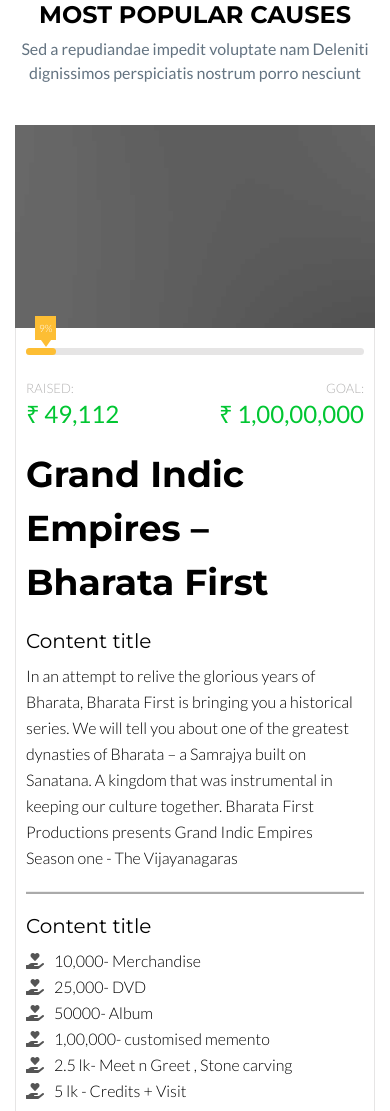
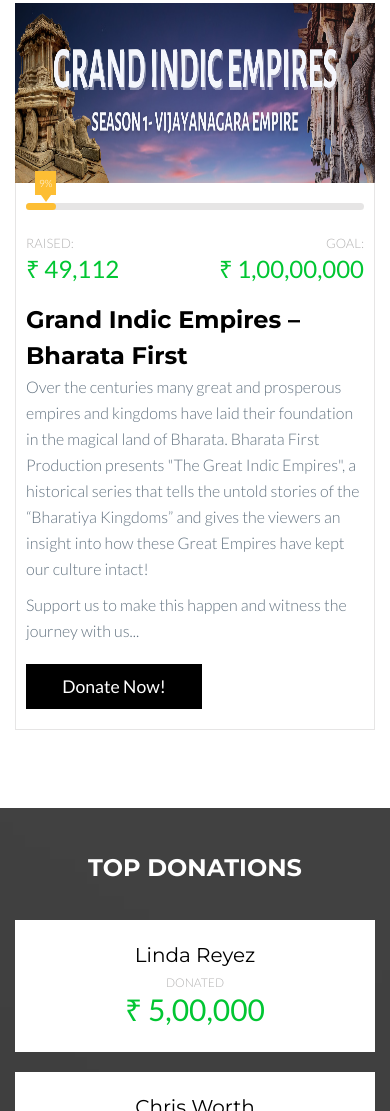
Before and after one commit to Luminous-Techs/BharataFirst-FrontEnd, a website: page index.html in a window 390 px wide. Shown: the part 889-2000 px from the top of the page. Drawn offline with Linux system fonts and the light colour scheme; files whose address does not match are found by name.

Commit message:
Update index.html
- removed perks and divider from box
- added responsive cover photo
- updated description for donation box....
- footer logo fixed

```diff
--- a/css/custom-home.css
+++ b/css/custom-home.css
@@ -38,9 +38,8 @@
 }
 
 .about-cover-photo {
-    min-width: 300px;
-    width: 100%;
-    aspect-ratio: 16 / 4;
+    height: 285px;
+    aspect-ratio: 4/1;
 }
 
 .money {
@@ -63,55 +62,18 @@
 .main-title {
     margin: unset;
     color: #000;
+    font-size: 2em;
     font-weight: 700;
 }
 
-.donation-container {
-    display: grid;
-    justify-items: center;
-    grid-template-rows: 1fr;
-    grid-template-columns: 1fr 50px 1fr;
-    padding: 20px 0;
-    color: #000;
-}
-
 .donation-description {
-    margin: 0;
-}
-
-.donation-container-divider {
-    display: inline-block;
-    align-self: center;
-    margin: 0;
-    padding: 0;
-    width: 2px;
-    height: 100%;
-    background-color: #AAA;
-}
-.donation-container-left, .donation-container-right {
-    width: 100%;
-}
-.scheme-ul {
-    padding: 0;
-}
-
-.scheme-item {
-    list-style: none;
-    padding: 0;
-    margin: 0;
-}
-
-.scheme-item::before {
-    content: '\f4be';
-    font-family: "Font Awesome 5 Free";
-    font-weight: 600;
-    margin-right: 10px;
-    color: #555;
+    margin-bottom: 10px !important;
 }
 
 .btn-black {
     font-size: 1.1em;
     padding: 0.5em 2em;
+    margin-top: 10px;
 }
 
 @media screen and (max-width: 1252px) {
@@ -123,7 +85,7 @@
 @media screen and (max-width: 933px) {
     .hero-flex {
         flex-direction: column-reverse;
-        justify-content: space-around;
+        justify-content: space-evenly;
     }
     .youtube-iframe {
         width: 570px;
@@ -144,17 +106,12 @@
         font-size: 30px;
         line-height: 60px;
     }
-    .donation-container {
-        grid-template-rows: fit-content;
-        grid-template-columns: 1fr;
-        row-gap: 20px;
+    .about-cover-photo {
+        height: unset;
+        aspect-ratio: 6/3;
     }
-    .donation-container-divider {
-        width: 100%;
-        height: 2px;
-    }
-    .about-cover-photo {
-        aspect-ratio: 16/9;
+    .main-title {
+        font-size: 1.5em;
     }
 }
 
@@ -166,7 +123,7 @@
         width: 100%;
     }
     .youtube-iframe {
-        width: 98%;
+        width: 100%;
     }
     .probootstrap-cause-inner {
         padding-right: 10px !important;
--- a/index.html
+++ b/index.html
@@ -126,17 +126,18 @@
 
       <section class="probootstrap-section" id="about">
         <div class="container">
-          <div class="row">
+          <!-- <div class="row">
             <div class="col-md-12 text-center section-heading probootstrap-animate" data-animate-effect="fadeIn">
-              <h2>Most Popular Causes</h2>
-              <p class="lead">Sed a repudiandae impedit voluptate nam Deleniti dignissimos perspiciatis nostrum porro nesciunt</p>
+              <h2>Season 1 : Vijayanagara Empires</h2>
+              <p class="lead">Bharata First Production presents Season 1 of "The Grand Indic Empires", a historical series about the magical land of Vijayanagara Samrajya, a Samrajya built on Sanatana values that were instrumental in keeping our culture alive.
+                Stay with us in this journey where we tell the story of the Great Vijayanagara. Let’s together make “Bharata Great Again”.</p>
             </div>
-          </div>
+          </div> -->
           <div class="row">
             <div class="col-xs-12 probootstrap-animate" data-animate-effect="fadeIn">
               <div class="probootstrap-image-text-block probootstrap-cause">
                 <figure>
-                  <img src="img/img_sm_1.jpg" alt="" class="img-responsive about-cover-photo">
+                  <img src="img/grand-indic-empires-cover.png" alt="" class="img-responsive about-cover-photo">
                 </figure>
                 <div class="probootstrap-cause-inner">
                   <div class="progress">
@@ -149,29 +150,9 @@
                   </div>
 
                   <h1 class="main-title">Grand Indic Empires – Bharata First</h1>
-
                   <div class="donation-container">
-                    <div class="donation-container-left">
-                      <h2>Content title</h2>
-                      <p class="donation-description">
-                        In an attempt to relive the glorious years of Bharata, Bharata First is bringing you a historical series.
-                        We will tell you about one of the greatest dynasties of Bharata – a Samrajya built on Sanatana. A kingdom that was instrumental in keeping our culture together.
-                        Bharata First Productions presents Grand Indic Empires
-                        Season one - The Vijayanagaras
-                      </p>
-                    </div>
-                    <hr class="donation-container-divider">
-                    <div class="donation-container-right">
-                      <h2>Content title</h2>
-                      <ul class="scheme-ul">
-                        <li class="scheme-item">10,000- Merchandise</li>
-                        <li class="scheme-item">25,000- DVD </li>
-                        <li class="scheme-item">50000- Album </li>
-                        <li class="scheme-item">1,00,000- customised memento</li>
-                        <li class="scheme-item">2.5 lk- Meet n Greet , Stone carving</li>
-                        <li class="scheme-item">5 lk - Credits + Visit</li>
-                      </ul>
-                    </div>
+                      <p class="donation-description">Over the centuries many great and prosperous empires and kingdoms have laid their foundation in the magical land of Bharata. Bharata First Production presents "The Great Indic Empires", a historical series that tells the untold stories of the “Bharatiya Kingdoms” and gives the viewers an insight into how these Great Empires have kept our culture intact!</p>
+                      <p class="donation-description">Support us to make this happen and witness the journey with us...</p>
                   </div>
                   <a href="donate.html" class="btn btn-primary btn-black">Donate Now!</a>
                 </div>
@@ -486,8 +467,8 @@
               <div class="">
                 <!-- <h3>About Us</h3> -->
                 <!-- <p>Bharata First is a digital platform launched by Frank Rausan Pereira. The vision of the platform is “To Make Bharata Great Again” by informing, educating, and empowering the youth. We want to facilitate the discourse in the country around National aims & goals.</p> -->
-                <div>
-                  <img src="img/bf-logo.png" alt="" width="100%">
+                <div class="footer-logo-holder">
+                  <img class="footer-logo-img" src="img/bf-logo.png" alt="">
                 </div>
                 <ul class="probootstrap-footer-social" style="text-align: center;">
                   <li><a href="https://twitter.com/BharataFirst" target="_blank"><i class="icon-twitter"></i></a></li>
@@ -526,7 +507,7 @@
 
         <div class="m-copyright">
           <!-- <div class="text-left"> -->
-            <p style="margin: 0">&copy; 2021 <a href="index.html">Bharata First</a>. &nbsp;All Rights Reserved.</p>
+            <p style="margin: 0">&copy; 2021 <a href="/">Bharata First</a>. &nbsp;All Rights Reserved.</p>
           <!-- </div> -->
           <!-- <div class="probootstrap-back-to-top"> -->
             <p class="probootstrap-back-to-top" style="margin: 0"><a href="#" class="js-backtotop">Back to top <i class="icon-arrow-long-up"></i></a></p>
```
Also changed, not shown: img/gie-episodes/chapter-01.png (added), img/gie-episodes/chapter-02.png (added), img/gie-episodes/chapter-08.png (added), img/grand-indic-empires-cover.png (added), 7 other files.
